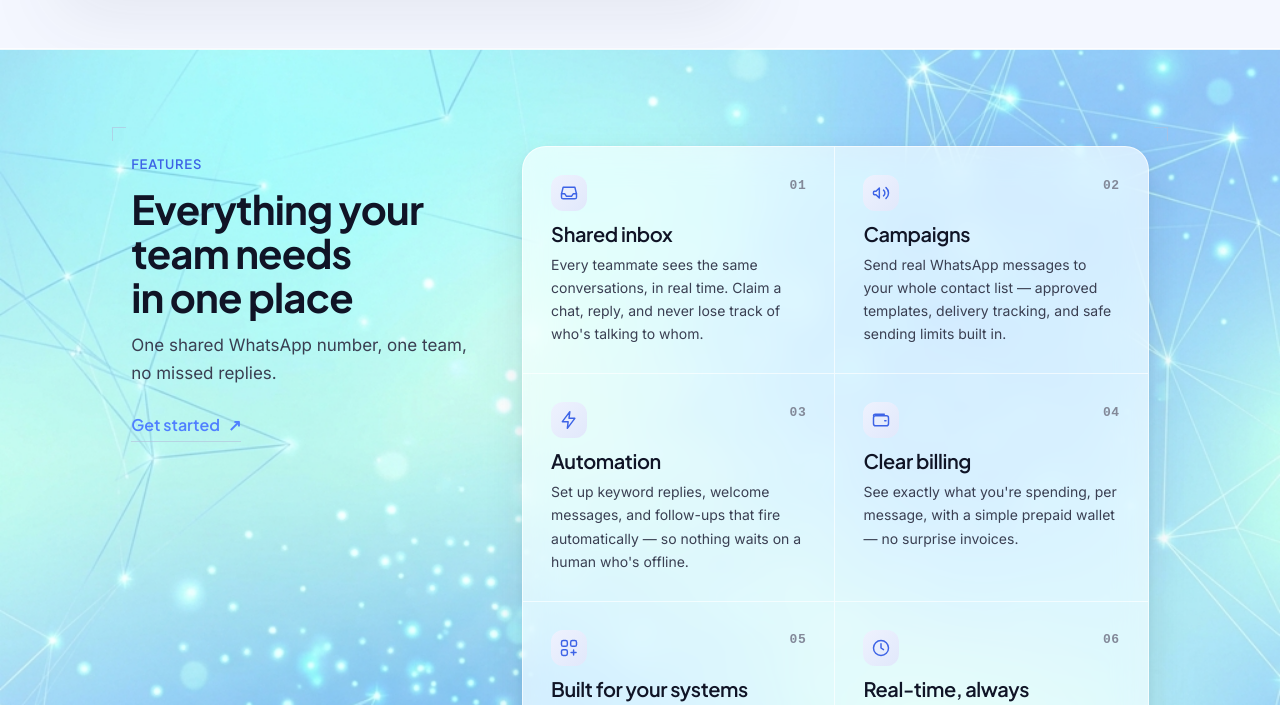
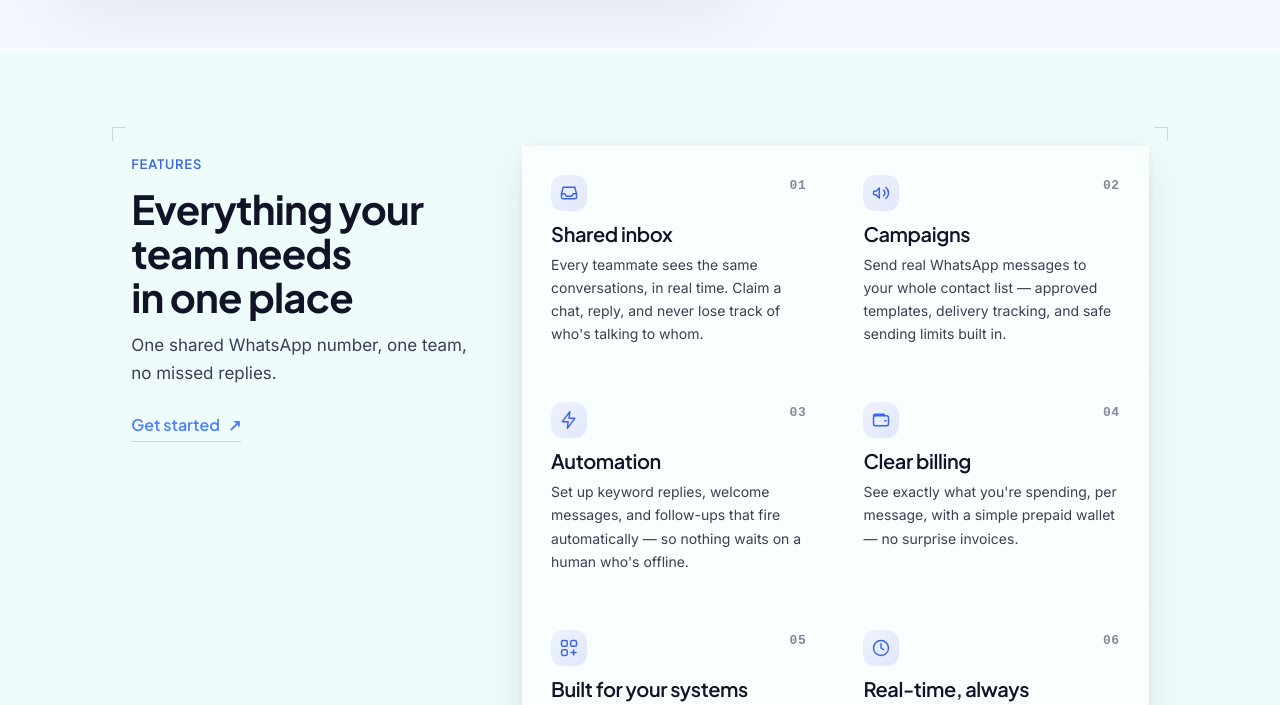
Before and after one commit to BASITH11/blueconnect, a plain HTML site: page index.html in a window 1280 px wide. Shown: the part 1515-2220 px from the top of the page. Drawn offline with Linux system fonts and the light colour scheme.

Commit message:
Remove background image and set sharp border-radius 0 on Features section grid box

```diff
--- a/css/styles.css
+++ b/css/styles.css
@@ -920,7 +920,7 @@ button {
 
 #features {
   position: relative;
-  background: url('../assets/img/features_bg.png') center/cover no-repeat, var(--bg-light-cyan, #EEFDFC);
+  background: var(--bg-light-cyan, #EEFDFC);
   border-block: 1px solid rgb(255 255 255 / 0.8);
   padding-block: clamp(3.5rem, 6vw, 5.5rem);
 }
@@ -1017,7 +1017,7 @@ button {
 /* Right Hairline Grid Container */
 .features-grid-box {
   border: 1px solid var(--glass-border);
-  border-radius: var(--radius-xl);
+  border-radius: 0;
   overflow: hidden;
   background: rgb(255 255 255 / 0.75);
   box-shadow: var(--shadow-glass);
```
